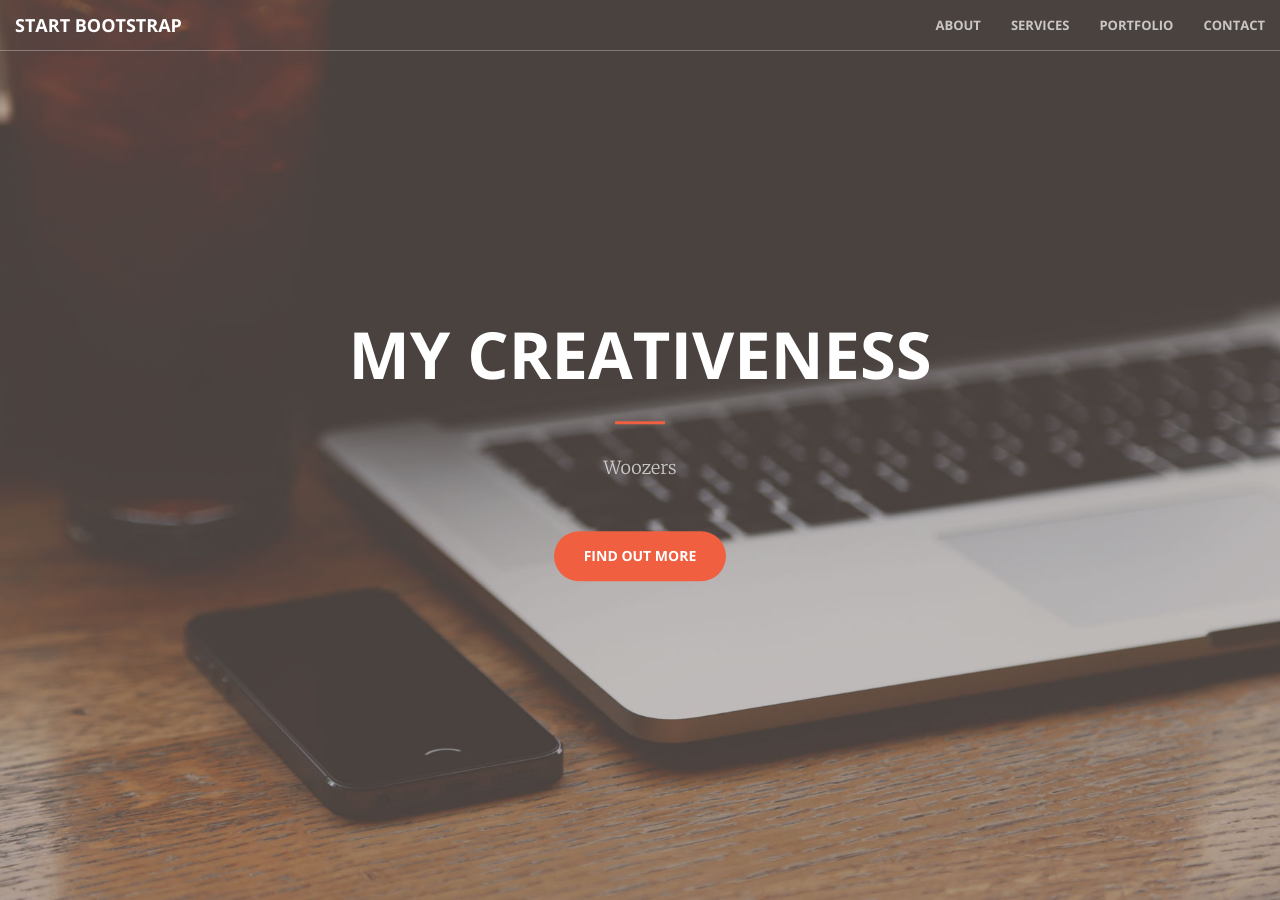
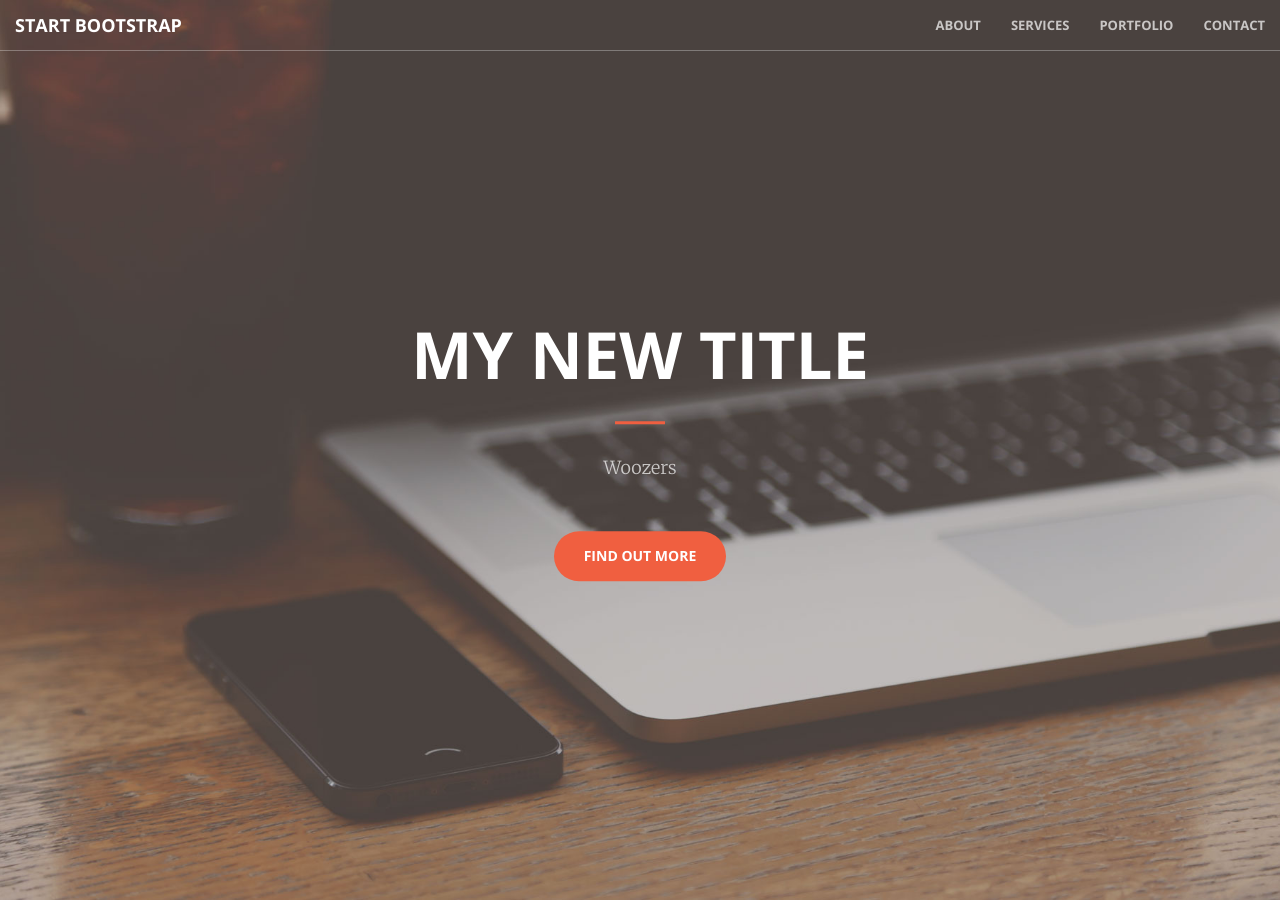
Before and after one commit to d3netxer/creative, a Jekyll site: the page built from index.html, in a window 1280 px wide and 900 px high. Built offline with Jekyll 4.4.1, drawn with Linux system fonts in a browser that asks for light colours.

Commit message:
Updated 'index.html' via CloudCannon

```diff
--- a/index.html
+++ b/index.html
@@ -6,7 +6,7 @@ title: Home Page
 <header>
   <div class="header-content">
     <div class="header-content-inner">
-      <h1 class="editable">My CReativeness</h1>
+      <h1 >My NEW Title</h1>
       <hr />
       <p class="editable">Woozers</p>
       <a href="#about" class="btn btn-primary btn-xl page-scroll">Find Out More</a>
```
